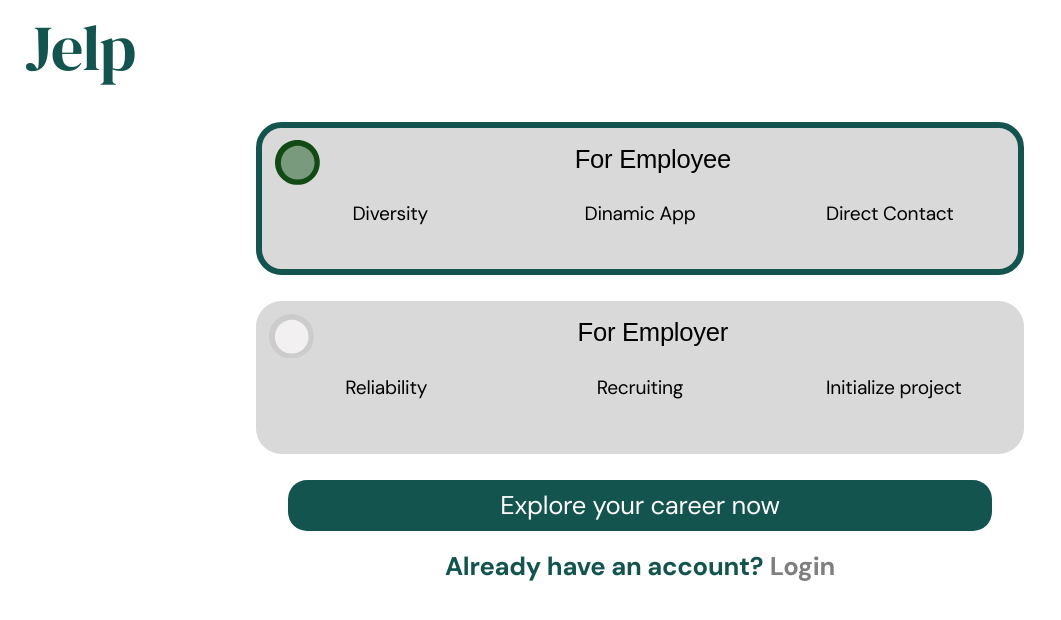
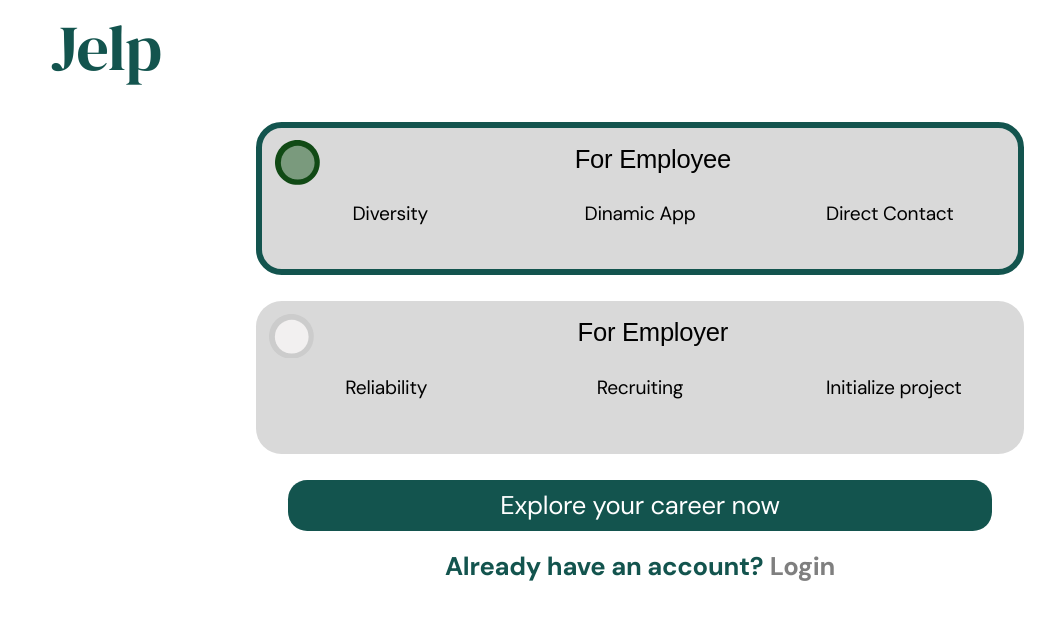
Before and after one commit to casius13594/se-job, a Next.js app: page /selection in a window 1280 px wide. Shown: the top 620 px of the page, without its empty margins (0-1061 px from the left). Built offline with nearby package versions, Linux system fonts and the light colour scheme; a web font is replaced by a local one.

Commit message:
debug logo button

```diff
--- a/src/app/(content)/selection/page.tsx
+++ b/src/app/(content)/selection/page.tsx
@@ -38,11 +38,13 @@ export default function Monitor() {
 
     return(
         <main className = "flex flex-col min-h-screen max-h-screen h-full items-center space-y-[2vw]">
-            <Link href='/' className = 'w-full px-[1vw]'>
-                <h1 className={`${styles.logo} ${headerFont.className} w-full px-[1vw]`}>
+            <div className = 'flex flex-row content-start, w-full'>
+            <Link href='/' className = 'px-[1vw]'>
+                <h1 className={`${styles.logo} ${headerFont.className} px-[3vw]`}>
                     Jelp
                 </h1>
             </Link>
+            </div>
             <div
             onClick={clickEmployee}
             className = {`flex flex-row ${ employee? styles.chosen : styles.unchosen}`}>
```
